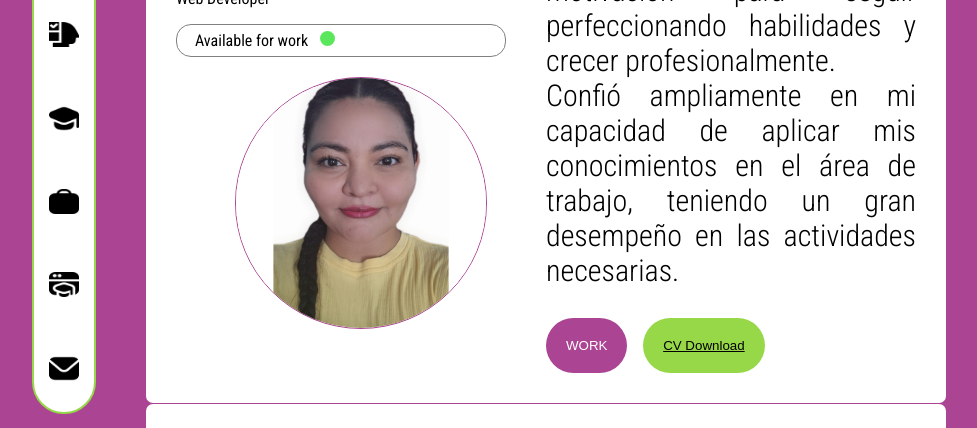
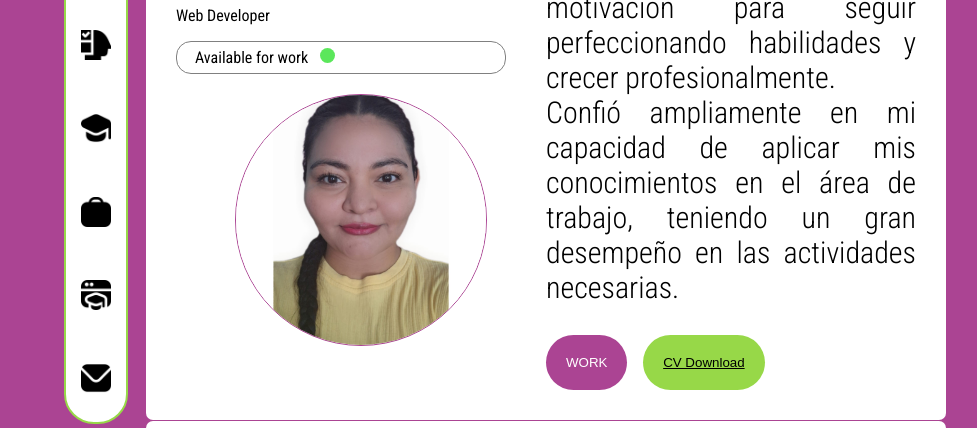
Before and after one commit to annd-rds/portafolio_md, a plain HTML site: page index.html in a window 1280 px wide. Shown: the part 140-568 px from the top of the page, without its empty margins (126-1103 px from the left). Drawn offline with nearby package versions, Linux system fonts and the light colour scheme.

Commit message:
Menu responsivo corregido, final
Este commit tiene los cambios del menu responsivo, son los cambios finales

```diff
--- a/index.html
+++ b/index.html
@@ -34,26 +34,24 @@
             </nav>
         </div> -->
 
+    <div class="contenedor-principal">
+        <div class="menu-nav">
+            <li><a href=""><img src="imagenes/inicio.png" alt=""></a></li>
+            <li><a href="#sectExperiencia"><img src="imagenes/habilidades.png" alt=""></a></li>
+            <li><a href="#formAca"><img src="imagenes/educacion.png" alt=""></a></li>
+            <li><a href="#contactoPersonal"><img src="imagenes/experiencia.png" alt=""></a></li>
+            <li><a href=""><img src="imagenes/cursos.png" alt=""></a></li>
+            <li><a href=""><img src="imagenes/contacto.png" alt=""></a></li>
+        </div>
+        <div class="contenedor">
             <div class="barra-nav">
-                <a href=""><img src="imagenes/inicio.png" alt=""></a>
-                <a href="#sectExperiencia"><img src="imagenes/habilidades.png" alt=""></a>
-                <a href="#formAca"><img src="imagenes/educacion.png" alt=""></a>
-                <a href="#contactoPersonal"><img src="imagenes/experiencia.png" alt=""></a>
-                <a href=""><img src="imagenes/cursos.png" alt=""></a>
-                <a href=""><img src="imagenes/contacto.png" alt=""></a>
+                <li><a href=""><img src="imagenes/inicio.png" alt=""></a></li>
+                <li><a href="#sectExperiencia"><img src="imagenes/habilidades.png" alt=""></a></li>
+                <li><a href="#formAca"><img src="imagenes/educacion.png" alt=""></a></li>
+                <li><a href="#contactoPersonal"><img src="imagenes/experiencia.png" alt=""></a></li>
+                <li><a href=""><img src="imagenes/cursos.png" alt=""></a></li>
+                <li><a href=""><img src="imagenes/contacto.png" alt=""></a></li>
             </div>
-
-
-    <div class="contenedor">
-        <div class="menu-nav">
-            <a href=""><img src="imagenes/inicio.png" alt=""></a>
-            <a href="#sectExperiencia"><img src="imagenes/habilidades.png" alt=""></a>
-            <a href="#formAca"><img src="imagenes/educacion.png" alt=""></a>
-            <a href="#contactoPersonal"><img src="imagenes/experiencia.png" alt=""></a>
-            <a href=""><img src="imagenes/cursos.png" alt=""></a>
-            <a href=""><img src="imagenes/contacto.png" alt=""></a>
-        </div>
-
             <div class="section">
                 <div class="infoPersonal">
                     <div class="subsection">
@@ -74,7 +72,7 @@
                         </p>
                         <div class="btn-BL">
                             <button class="btn-Black">WORK</button>
-                        <button class="btn-Lined" >CV Download</button>
+                            <button class="btn-Lined">CV Download</button>
                         </div>
                     </div>
                 </div>
@@ -135,8 +133,10 @@
             <div class="section" id="formAca">
                 <div class="imgLogos">
                     <h3>educación</h3>
-                <svg xmlns="http://www.w3.org/2000/svg" width="30" height="30" fill="currentColor" class="bi bi-book" viewBox="0 0 16 16">
-                    <path d="M1 2.828c.885-.37 2.154-.769 3.388-.893 1.33-.134 2.458.063 3.112.752v9.746c-.935-.53-2.12-.603-3.213-.493-1.18.12-2.37.461-3.287.811zm7.5-.141c.654-.689 1.782-.886 3.112-.752 1.234.124 2.503.523 3.388.893v9.923c-.918-.35-2.107-.692-3.287-.81-1.094-.111-2.278-.039-3.213.492zM8 1.783C7.015.936 5.587.81 4.287.94c-1.514.153-3.042.672-3.994 1.105A.5.5 0 0 0 0 2.5v11a.5.5 0 0 0 .707.455c.882-.4 2.303-.881 3.68-1.02 1.409-.142 2.59.087 3.223.877a.5.5 0 0 0 .78 0c.633-.79 1.814-1.019 3.222-.877 1.378.139 2.8.62 3.681 1.02A.5.5 0 0 0 16 13.5v-11a.5.5 0 0 0-.293-.455c-.952-.433-2.48-.952-3.994-1.105C10.413.809 8.985.936 8 1.783"/>
+                    <svg xmlns="http://www.w3.org/2000/svg" width="30" height="30" fill="currentColor"
+                        class="bi bi-book" viewBox="0 0 16 16">
+                        <path
+                            d="M1 2.828c.885-.37 2.154-.769 3.388-.893 1.33-.134 2.458.063 3.112.752v9.746c-.935-.53-2.12-.603-3.213-.493-1.18.12-2.37.461-3.287.811zm7.5-.141c.654-.689 1.782-.886 3.112-.752 1.234.124 2.503.523 3.388.893v9.923c-.918-.35-2.107-.692-3.287-.81-1.094-.111-2.278-.039-3.213.492zM8 1.783C7.015.936 5.587.81 4.287.94c-1.514.153-3.042.672-3.994 1.105A.5.5 0 0 0 0 2.5v11a.5.5 0 0 0 .707.455c.882-.4 2.303-.881 3.68-1.02 1.409-.142 2.59.087 3.223.877a.5.5 0 0 0 .78 0c.633-.79 1.814-1.019 3.222-.877 1.378.139 2.8.62 3.681 1.02A.5.5 0 0 0 16 13.5v-11a.5.5 0 0 0-.293-.455c-.952-.433-2.48-.952-3.994-1.105C10.413.809 8.985.936 8 1.783" />
                     </svg>
                 </div>
             </div>
@@ -148,7 +148,8 @@
                 </div>
                 <div>
                     <h3>Técnico en Soporte y Mantenimiento de equipo de cómputo</h3>
-                <p class="infoEduExp">Egresado - Centro de Estudios Técnologicos Industrial y de Servicio No. 116</p>
+                    <p class="infoEduExp">Egresado - Centro de Estudios Técnologicos Industrial y de Servicio No. 116
+                    </p>
                     <div class="yearEdu">2015 - 2021</div>
                 </div>
             </div>
@@ -158,8 +159,10 @@
             <div class="section" id="sectExperiencia">
                 <div class="imgLogos">
                     <h3>experiencia</h3>
-                <svg xmlns="http://www.w3.org/2000/svg" width="30" height="30" fill="currentColor" class="bi bi-star" viewBox="0 0 16 16">
-                    <path d="M2.866 14.85c-.078.444.36.791.746.593l4.39-2.256 4.389 2.256c.386.198.824-.149.746-.592l-.83-4.73 3.522-3.356c.33-.314.16-.888-.282-.95l-4.898-.696L8.465.792a.513.513 0 0 0-.927 0L5.354 5.12l-4.898.696c-.441.062-.612.636-.283.95l3.523 3.356-.83 4.73zm4.905-2.767-3.686 1.894.694-3.957a.56.56 0 0 0-.163-.505L1.71 6.745l4.052-.576a.53.53 0 0 0 .393-.288L8 2.223l1.847 3.658a.53.53 0 0 0 .393.288l4.052.575-2.906 2.77a.56.56 0 0 0-.163.506l.694 3.957-3.686-1.894a.5.5 0 0 0-.461 0z"/>
+                    <svg xmlns="http://www.w3.org/2000/svg" width="30" height="30" fill="currentColor"
+                        class="bi bi-star" viewBox="0 0 16 16">
+                        <path
+                            d="M2.866 14.85c-.078.444.36.791.746.593l4.39-2.256 4.389 2.256c.386.198.824-.149.746-.592l-.83-4.73 3.522-3.356c.33-.314.16-.888-.282-.95l-4.898-.696L8.465.792a.513.513 0 0 0-.927 0L5.354 5.12l-4.898.696c-.441.062-.612.636-.283.95l3.523 3.356-.83 4.73zm4.905-2.767-3.686 1.894.694-3.957a.56.56 0 0 0-.163-.505L1.71 6.745l4.052-.576a.53.53 0 0 0 .393-.288L8 2.223l1.847 3.658a.53.53 0 0 0 .393.288l4.052.575-2.906 2.77a.56.56 0 0 0-.163.506l.694 3.957-3.686-1.894a.5.5 0 0 0-.461 0z" />
                     </svg>
                 </div>
             </div>
@@ -179,9 +182,11 @@
             <div class="section divEfecto">
                 <div class="imgLogos">
                     <h3>CURSOS</h3>
-                <svg xmlns="http://www.w3.org/2000/svg" width="30" height="30" fill="currentColor" class="bi bi-caret-down-square" viewBox="0 0 16 16">
-                    <path d="M3.626 6.832A.5.5 0 0 1 4 6h8a.5.5 0 0 1 .374.832l-4 4.5a.5.5 0 0 1-.748 0z"/>
-                    <path d="M0 2a2 2 0 0 1 2-2h12a2 2 0 0 1 2 2v12a2 2 0 0 1-2 2H2a2 2 0 0 1-2-2zm15 0a1 1 0 0 0-1-1H2a1 1 0 0 0-1 1v12a1 1 0 0 0 1 1h12a1 1 0 0 0 1-1z"/>
+                    <svg xmlns="http://www.w3.org/2000/svg" width="30" height="30" fill="currentColor"
+                        class="bi bi-caret-down-square" viewBox="0 0 16 16">
+                        <path d="M3.626 6.832A.5.5 0 0 1 4 6h8a.5.5 0 0 1 .374.832l-4 4.5a.5.5 0 0 1-.748 0z" />
+                        <path
+                            d="M0 2a2 2 0 0 1 2-2h12a2 2 0 0 1 2 2v12a2 2 0 0 1-2 2H2a2 2 0 0 1-2-2zm15 0a1 1 0 0 0-1-1H2a1 1 0 0 0-1 1v12a1 1 0 0 0 1 1h12a1 1 0 0 0 1-1z" />
                     </svg>
                 </div>
             </div>
@@ -209,12 +214,14 @@
 
             <div class="section">
                 <p id="textSection">¿Curioso por más? CONTÁCTAME!
-                <svg xmlns="http://www.w3.org/2000/svg" width="25" height="15" fill="currentColor" class="bi bi-arrow-down" viewBox="0 0 16 16">
-                    <path fill-rule="evenodd" d="M8 1a.5.5 0 0 1 .5.5v11.793l3.146-3.147a.5.5 0 0 1 .708.708l-4 4a.5.5 0 0 1-.708 0l-4-4a.5.5 0 0 1 .708-.708L7.5 13.293V1.5A.5.5 0 0 1 8 1"/>
+                    <svg xmlns="http://www.w3.org/2000/svg" width="25" height="15" fill="currentColor"
+                        class="bi bi-arrow-down" viewBox="0 0 16 16">
+                        <path fill-rule="evenodd"
+                            d="M8 1a.5.5 0 0 1 .5.5v11.793l3.146-3.147a.5.5 0 0 1 .708.708l-4 4a.5.5 0 0 1-.708 0l-4-4a.5.5 0 0 1 .708-.708L7.5 13.293V1.5A.5.5 0 0 1 8 1" />
                     </svg>
                 </p>
             </div>
-        <div class="section" id="contactoPersonal" >
+            <div class="section" id="contactoPersonal">
                 <h4 style="color: #ab4493; font-size: 25px;">FORMULARIO DE CONTACTO.</h4>
                 <form id="form">
                     <div class="field">
@@ -229,7 +236,7 @@
                     </div>
                     <div class="field">
                         <label for="message">Mensaje: <span>*</span></label>
-                    <textarea name="message" id="message" placeholder="Deja aquí tu mensaje :)" ></textarea>
+                        <textarea name="message" id="message" placeholder="Deja aquí tu mensaje :)"></textarea>
                     </div>
 
                     <input type="submit" id="button" value="Enviar" style="font-size: 20px; color: white;">
@@ -243,7 +250,7 @@
 
 
         </div>
-
+    </div>
 
     <script src="email.js"></script>
     <script type="text/javascript" src="https://cdn.jsdelivr.net/npm/@emailjs/browser@4/dist/email.min.js"></script>
--- a/style.css
+++ b/style.css
@@ -8,62 +8,54 @@
     font-weight: weight;
     font-style: normal;
     color: black;
-    display: flex;
-
     /*#fff1d7*/
 }
 
-.menu-nav {
-    background-color: white;
-    height: 60px;
-    width: 100%;
-    border-radius: 50px;
-    border: 2px solid #ab4493;
-    position: sticky;
-    top: 0px;
-    align-content: center;
-    margin: 0 auto 20px auto;
+.contenedor-principal{
     display: flex;
     flex-direction: row;
-    justify-content: space-around;
-    align-items: center;
-}
-.menu-nav img{
-    width: 30px;
-    height: 25px;
-}
 
-.menu-nav:hover{
-    cursor: pointer;
+    width: 100%;
+    max-width: 900px;
+    margin: 25px auto;
+    margin-bottom: 1px;
 }
 .barra-nav{
     display: none;
 }
-/*.menu-nav ul {
+
+.menu-nav{
     display: flex;
-    flex-direction: row;
+    flex-direction: column;
+    position: sticky;
     justify-content: space-around;
+    align-content: center;
+    background-color: white;
+    border: 2px solid #97d848;
+    height: 500px;
+    width: 60px;
+    border-radius: 30px;
+    top: 60px;
+}
+.menu-nav ul{
+    padding: 20px;
 }
 
-.menu-nav ul li {
+.menu-nav li {
     list-style: none;
-    display: block;
-    margin: auto;
+    text-align: center;
 }
 
-.menu-nav ul li:hover {
-    cursor: pointer;
+.menu-nav img{
+    width: 30px;
+    height: 30px;
 }
 
-ul li img {
-    opacity: .7;
+.menu-nav img:hover{
+    cursor: pointer;
+    opacity: 0.7;
 }
 
-/*.navigation-icon{
-    float: right;
-    padding: 20px;
-    opacity: .7;
-}*/
 .contenedor {
     max-width: 800px;
     width: 100%;
@@ -396,39 +388,47 @@
 
 
 
-@media (min-width: 800px) {
-
+@media (max-width: 900px) {
     .menu-nav{
         display: none;
     }
 
     .barra-nav{
+        display: flex;
+        flex-direction: row;
+        justify-content: space-around;
         background-color: white;
-        height: 500px;
-        width: 60px;
-        border-radius: 50px;
         border: 2px solid #97d848;
+        height: 60px;
+        width: 100%;
+        border-radius: 30px;
 
-        display: flex;
-        flex-direction: column;
-        justify-content: space-around;
-        align-items: center;
         position: sticky;
-        top: 50px;
-        margin-left: 150px;
-        margin-right: 20px;
+        top: 10px;
+        margin-bottom: 20px;
+
+        margin-left: auto;
+        margin-right: auto;
+    }
+
+    .barra-nav ul{
+        padding: 20px;
+    }
+
+    .barra-nav li {
+        list-style: none;
+        text-align: center;
+        align-content: center;
     }
 
     .barra-nav img{
         width: 30px;
-        height: 25px;
+        height: 50%;
     }
 
-    .barra-nav:hover{
+    .barra-nav img:hover{
         cursor: pointer;
+        opacity: 0.7;
     }
 
-    .contenedor{
-        margin-right: 200px;
 }
-}
```
Lines whose indentation alone changed are shown as unchanged.
